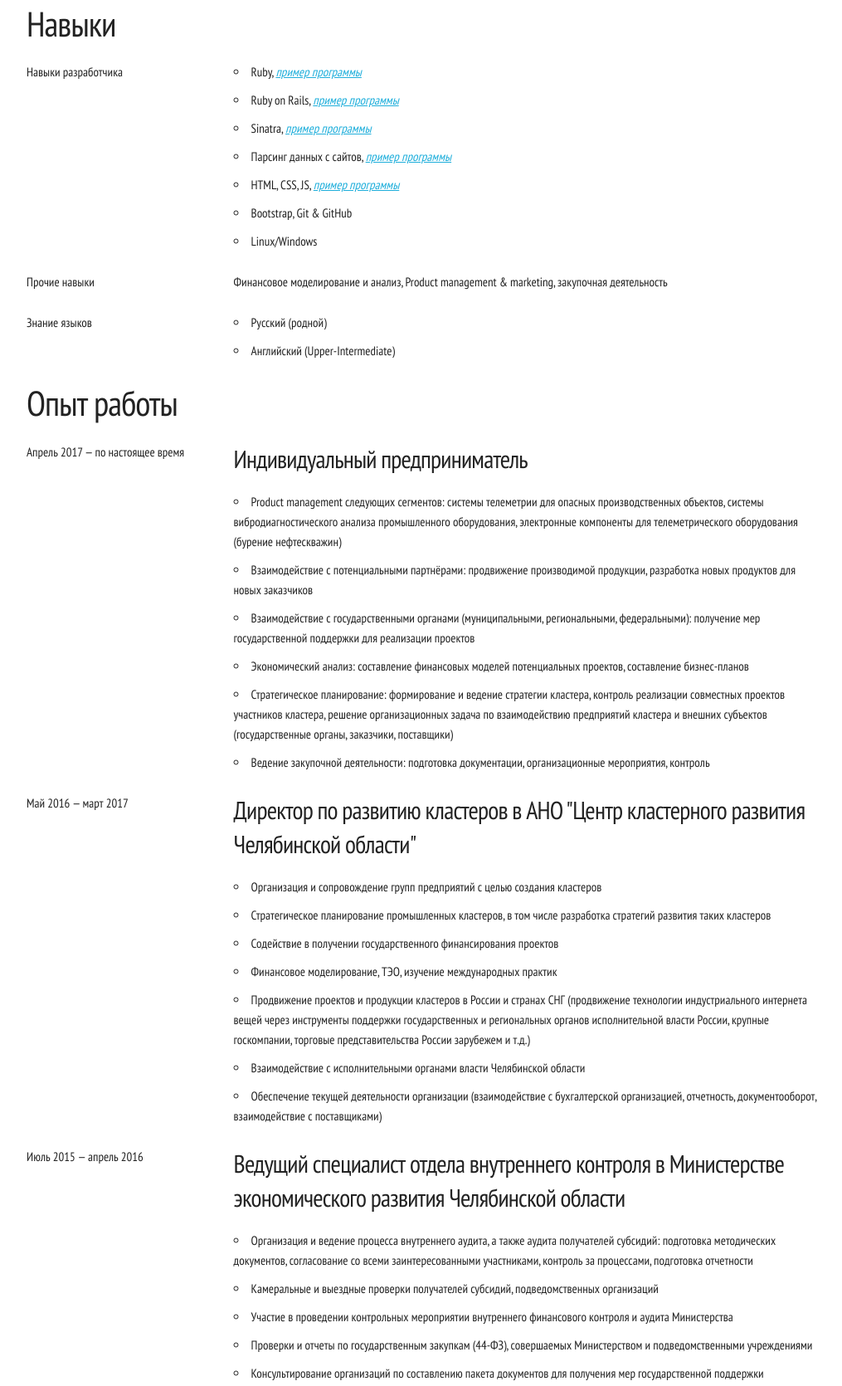
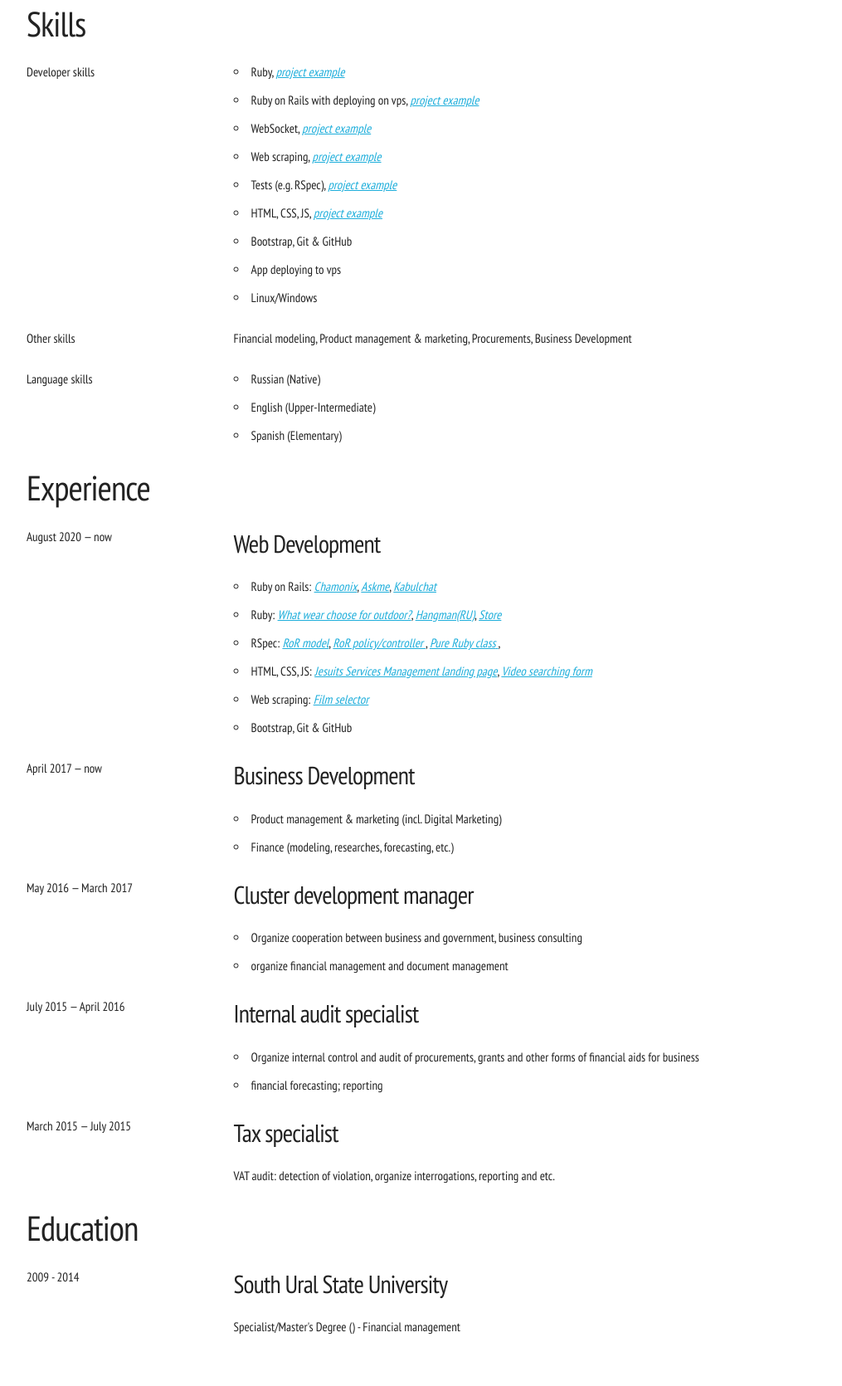
Before and after one commit to Alejaldo/cv, a plain HTML site: page index.html in a window 1280 px wide. Shown: the part 487-2157 px from the top of the page at 83% size, without its empty margins (128-1143 px from the left). After the commit the page ends 2123 px from the top, so only its background shows below. Drawn offline with Linux system fonts and the light colour scheme.

Commit message:
Translate to english

```diff
--- a/index.html
+++ b/index.html
@@ -3,7 +3,7 @@
 <head>
   <meta charset="UTF-8">
   <meta name="viewport" content="width=device-width, initial-scale=1">
-  <title>Резюме: Кузнецов Александр</title>
+  <title>CV: Aleksandr Kuznetcov</title>
   <link href='https://fonts.googleapis.com/css?family=PT+Sans+Narrow:400,700&subset=latin,cyrillic'
     rel='stylesheet' type='text/css'>
   <link rel="stylesheet" href="css/normalize.css">
@@ -14,14 +14,14 @@
     <h1>Ruby on Rails Developer</h1>
     <div class="row">
       <div class="seven columns">
-        <h3>Кузнецов Александр Николаевич</h3>
+        <h3>Aleksandr Kuznetcov</h3>
         <ul>
-          <li>Дата рождения: 29.01.1992</li>
-          <li>Гражданство: Россия</li>
-          <li>Город проживания: Челябинск</li>
-          <li>Готовность к переезду: да</li>
-          <li>Тел.: <a href="tel:+79822729777">+7(982)27-29-777</a></li>
-          <li>e-mail: <a href="mailto:statfluct@yahoo.com">statfluct@yahoo.com</a></li>
+          <li>Date of birth: 29.01.1992</li>
+          <li>Сitizenship: Russia</li>
+          <li>Current city: Chelyabinsk</li>
+          <li>Willing to Relocate: yes</li>
+          <li>Mobile.: <a href="tel:+79822729777">+7(982)27-29-777</a></li>
+          <li>E-mail: <a href="mailto:statfluct@yahoo.com">statfluct@yahoo.com</a></li>
           <li>LinkedIn: <a href="https://www.linkedin.com/in/alejaldo/" target="_blank">@alejaldo</a></li>
         </ul>
       </div>
@@ -29,166 +29,153 @@
         <p><img src="images/Kuznetcov_ava.jpg" alt="Avatar" class="u-max-full-width"/></p>
       </div>
     </div>
-    <h2>Навыки</h2>
+    <h2>Skills</h2>
     <div class="row">
       <div class="three columns">
-        <p>Навыки разработчика</p>
+        <p>Developer skills</p>
       </div>
       <div class="nine columns">
         <ul>
           <li>
-            Ruby, <a href="https://github.com/Alejaldo/weather_and_apparel" target="_blank"><i>пример программы</i></a>
+            Ruby, <a href="https://github.com/Alejaldo/weather_and_apparel" target="_blank"><i>project example</i></a>
           </li>
           <li>
-            Ruby on Rails, <a href="https://github.com/Alejaldo/unix-blog" target="_blank"><i>пример программы</i></a>
+            Ruby on Rails with deploying on vps,
+            <a href="https://github.com/Alejaldo/chamonix" target="_blank"><i>project example</i></a>
           </li>
-          <li>Sinatra, <a href="https://github.com/Alejaldo/pizza" target="_blank"><i>пример программы</i></a></li>
+          <li>WebSocket, <a href="https://github.com/Alejaldo/kabulchat" target="_blank"><i>project example</i></a></li>
           <li>
-            Парсинг данных с сайтов,
-            <a href="https://github.com/Alejaldo/event_manager" target="_blank"><i>пример программы</i></a>
+            Web scraping,
+            <a href="https://github.com/Alejaldo/film_selector" target="_blank"><i>project example</i></a>
+          </li>
+          <li>
+            Tests (e.g. RSpec),
+            <a href="https://github.com/Alejaldo/chamonix/blob/master/spec/models/user_spec.rb" target="_blank">
+              <i>project example</i>
+            </a>
           </li>
           <li>
             HTML, CSS, JS,
-            <a href="https://github.com/Alejaldo/sample_website" target="_blank"><i>пример программы</i></a>
+            <a href="https://github.com/Alejaldo/jcm-lending" target="_blank"><i>project example</i></a>
           </li>
           <li>Bootstrap, Git & GitHub</li>
+          <li>App deploying to vps</li>
           <li>Linux/Windows</li>
         </ul>
       </div>
     </div>
     <div class="row">
       <div class="three columns">
-        <p>Прочие навыки</p>
+        <p>Other skills</p>
       </div>
       <div class="nine columns">
-        <p>Финансовое моделирование и анализ, Product management & marketing, закупочная деятельность</p>
+        <p>Financial modeling, Product management & marketing, Procurements, Business Development</p>
       </div>
     </div>
     <div class="row">
       <div class="three columns">
-        <p>Знание языков</p>
+        <p>Language skills</p>
       </div>
       <div class="nine columns">
         <ul>
-          <li>Русский (родной)</li>
-          <li>Английский (Upper-Intermediate)</li>
+          <li>Russian (Native)</li>
+          <li>English (Upper-Intermediate)</li>
+          <li>Spanish (Elementary)</li>
         </ul>
       </div>
     </div>
-    <h2>Опыт работы</h2>
+    <h2>Experience</h2>
     <div class="row">
       <div class="three columns">
-        <p>Апрель 2017 — по настоящее время</p>
+        <p>August 2020 — now</p>
       </div>
       <div class="nine columns">
-        <h4>Индивидуальный предприниматель</h4>
+        <h4>Web Development</h4>
         <ul>
           <li>
-            Product management следующих сегментов: системы телеметрии для опасных производственных объектов,
-            системы вибродиагностического анализа промышленного оборудования, электронные компоненты для
-            телеметрического оборудования (бурение нефтескважин)
+            Ruby on Rails: <a href="https://github.com/Alejaldo/chamonix" target="_blank"><i>Chamonix</i></a>,
+            <a href="https://github.com/Alejaldo/askme" target="_blank"><i>Askme</i></a>,
+            <a href="https://github.com/Alejaldo/kabulchat" target="_blank"><i>Kabulchat</i></a>
           </li>
           <li>
-            Взаимодействие с потенциальными партнёрами: продвижение производимой продукции, разработка
-            новых продуктов для новых заказчиков
+            Ruby:
+            <a href="https://github.com/Alejaldo/weather_and_apparel" target="_blank"><i>What wear choose for outdoor?</i></a>,
+            <a href="https://github.com/Alejaldo/console_hangman" target="_blank"><i>Hangman(RU)</i></a>,
+            <a href="https://github.com/Alejaldo/store" target="_blank"><i>Store</i></a>
           </li>
           <li>
-            Взаимодействие с государственными органами (муниципальными, региональными, федеральными):
-            получение мер государственной поддержки для реализации проектов
+            RSpec:
+            <a href="https://github.com/Alejaldo/chamonix/blob/master/spec/models/user_spec.rb" target="_blank"><i>RoR model</i></a>,
+            <a href="https://github.com/Alejaldo/chamonix/blob/master/spec/policies/event_policy_spec.rb" target="_blank">
+              <i>RoR policy/controller</i>
+            </a>,
+            <a href="https://github.com/Alejaldo/weather_and_apparel/blob/master/spec/apparel_collection_spec.rb" target="_blank">
+              <i>Pure Ruby class</i>
+            </a>,
           </li>
           <li>
-            Экономический анализ: составление финансовых моделей потенциальных проектов, составление бизнес-планов
+            HTML, CSS, JS:
+            <a href="https://github.com/Alejaldo/jcm-lending" target="_blank"><i>Jesuits Services Management landing page</i></a>,
+            <a href="https://github.com/Alejaldo/video_searching_form" target="_blank"><i>Video searching form</i></a>
           </li>
-          <li>
-            Стратегическое планирование: формирование и ведение стратегии кластера, контроль реализации совместных
-            проектов участников кластера, решение организационных задача по взаимодействию предприятий кластера и
-            внешних субъектов (государственные органы, заказчики, поставщики)
-          </li>
-          <li>Ведение закупочной деятельности: подготовка документации, организационные мероприятия, контроль</li>
+          <li>Web scraping: <a href="https://github.com/Alejaldo/film_selector" target="_blank"><i>Film selector</i></a></li>
+          <li>Bootstrap, Git & GitHub</li>
         </ul>
       </div>
     </div>
     <div class="row">
       <div class="three columns">
-        <p>Май 2016 — март 2017</p>
+        <p>April 2017 — now</p>
       </div>
       <div class="nine columns">
-        <h4>Директор по развитию кластеров в АНО "Центр кластерного развития Челябинской области"</h4>
+        <h4>Business Development</h4>
         <ul>
-          <li>Организация и сопровождение групп предприятий с целью создания кластеров</li>
-          <li>
-            Стратегическое планирование промышленных кластеров, в том числе разработка стратегий развития
-            таких кластеров
-          </li>
-          <li>Содействие в получении государственного финансирования проектов</li>
-          <li>Финансовое моделирование, ТЭО, изучение международных практик</li>
-          <li>
-            Продвижение проектов и продукции кластеров в России и странах СНГ (продвижение технологии
-            индустриального интернета вещей через инструменты поддержки государственных и региональных органов
-            исполнительной власти России, крупные госкомпании, торговые представительства России зарубежем и т.д.)
-          </li>
-          <li>Взаимодействие с исполнительными органами власти Челябинской области</li>
-          <li>
-            Обеспечение текущей деятельности организации (взаимодействие с бухгалтерской организацией, отчетность,
-            документооборот, взаимодействие с поставщиками)
-          </li>
+          <li>Product management & marketing (incl. Digital Marketing) </li>
+          <li>Finance (modeling, researches, forecasting, etc.)</li>
         </ul>
       </div>
     </div>
     <div class="row">
       <div class="three columns">
-        <p>Июль 2015 — апрель 2016</p>
+        <p>May 2016 — March 2017</p>
       </div>
       <div class="nine columns">
-        <h4>
-          Ведущий специалист отдела внутреннего контроля в Министерстве экономического развития Челябинской области
-        </h4>
+        <h4>Cluster development manager</h4>
         <ul>
-          <li>
-            Организация и ведение процесса внутреннего аудита, а также аудита получателей субсидий: подготовка
-            методических документов, согласование со всеми заинтересованными участниками, контроль за процессами,
-            подготовка отчетности
-          </li>
-          <li>Камеральные и выездные проверки получателей субсидий, подведомственных организаций</li>
-          <li>Участие в проведении контрольных мероприятии внутреннего финансового контроля и аудита Министерства</li>
-          <li>
-            Проверки и отчеты по государственным закупкам (44-ФЗ), совершаемых Министерством и подведомственными
-            учреждениями
-          </li>
-          <li>
-            Консультирование организаций по составлению пакета документов для получения мер государственной поддержки
-          </li>
+          <li>Organize cooperation between business and government, business consulting</li>
+          <li>organize financial management and document management</li>
         </ul>
       </div>
     </div>
     <div class="row">
       <div class="three columns">
-        <p>Март 2015 — июль 2015</p>
+        <p>July 2015 — April 2016</p>
       </div>
       <div class="nine columns">
-        <h4>Специалист в ФНС России</h4>
-        <p>Камеральные проверки (НДС):</p>
+        <h4>Internal audit specialist</h4>
         <ul>
-          <li>Запрос данных (от проверяемых организаций, их учредителей, руководителей, кредитных организаций)</li>
-          <li>Проверка документов на соответствие федеральному и региональному законодательству</li>
-          <li>Проведение допросов свидетелей</li>
-          <li>Выездные проверки предприятий</li>
-          <li>
-            Взаимодействие с налоговыми инспекциями других регионов России, с государственными органами России,
-            органами исполнительной власти регионов России
-          </li>
-          <li>Организация процесса возмещения (или отказа в возмещении) НДС</li>
+          <li>Organize internal control and audit of procurements, grants and other forms of financial aids for business</li>
+          <li>financial forecasting; reporting</li>
         </ul>
       </div>
     </div>
-    <h2>Образование</h2>
+    <div class="row">
+      <div class="three columns">
+        <p>March 2015 — July 2015</p>
+      </div>
+      <div class="nine columns">
+        <h4>Tax specialist</h4>
+        <p>VAT audit: detection of violation, organize interrogations, reporting and etc.</p>
+      </div>
+    </div>
+    <h2>Education</h2>
     <div class="row">
       <div class="three columns">
         <p>2009 - 2014</p>
       </div>
       <div class="nine columns">
-        <h4>НИУ ЮУрГУ, г. Челябинск</h4>
-        <p>Специальность "Финансы и кредит"</p>
+        <h4>South Ural State University</h4>
+        <p>Specialist/Master's Degree () - Financial management</p>
       </div>
     </div>
   </div>
```
